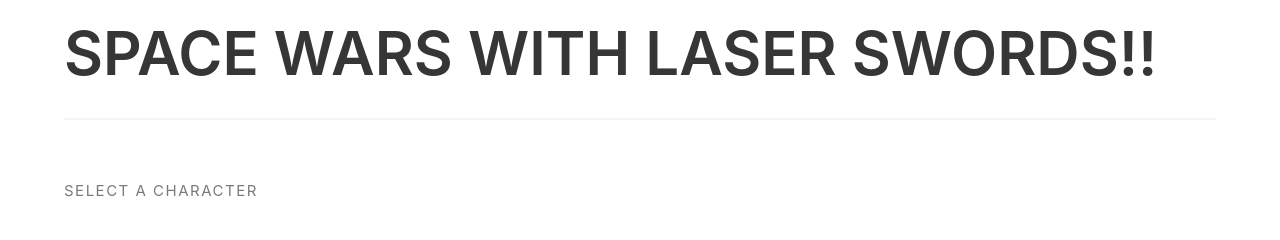
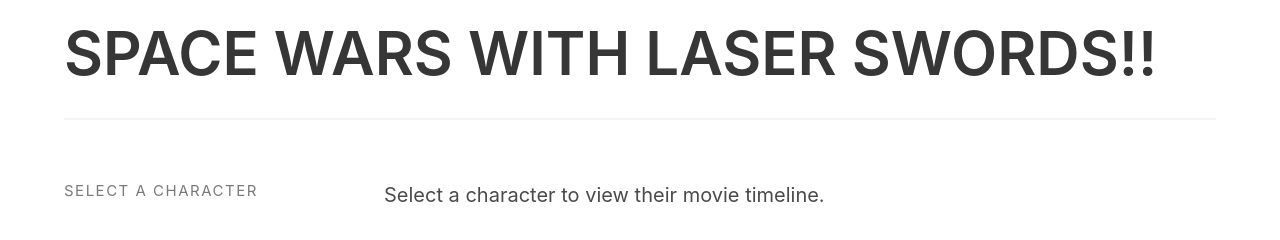
Before and after one commit to seanrreid/space_wars, a plain HTML site: page index.html in a window 1280 px wide. Drawn offline with nearby package versions, Linux system fonts and the light colour scheme; no server answers.

Commit message:
Added text to explain what to do

```diff
--- a/index.html
+++ b/index.html
@@ -122,7 +122,9 @@
                 </div>
                 <nav id="characterList"></nav>
             </aside>
-            <section id="characterDetails"></section>
+            <section id="characterDetails">
+                <p>Select a character to view their movie timeline.</p>
+            </section>
         </main>
     </body>
     <script src="js/torch.js"></script>
```
